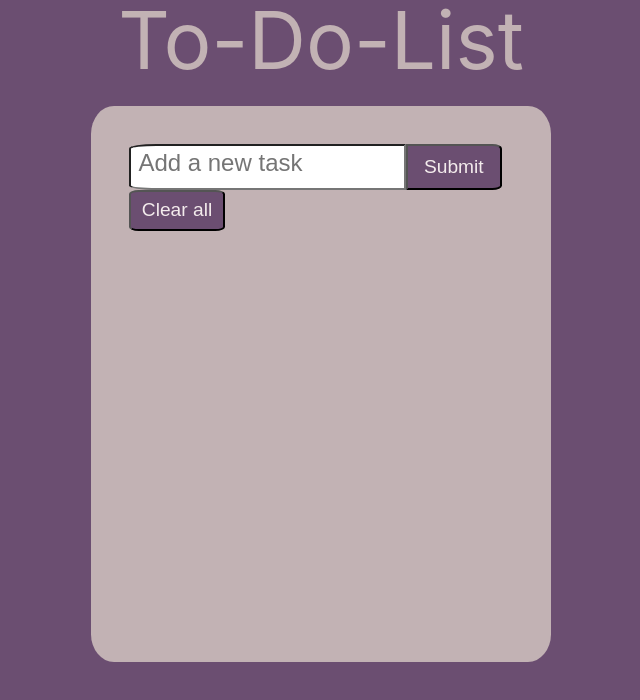
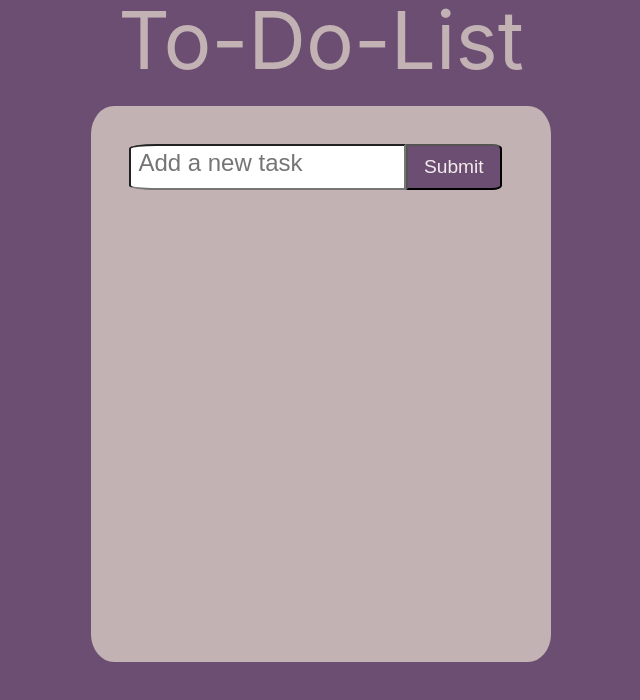
Before and after one commit to Owlynn/ToDoReact, a React (Create React App) app: page / in a window 1280 px wide. Shown: the top 700 px of the page, without its empty margins (319-959 px from the left). Built offline with nearby package versions, Linux system fonts and the light colour scheme.

Commit message:
avancement de clearallTasks

```diff
--- a/src/components/ListContainer/ListContainer.css
+++ b/src/components/ListContainer/ListContainer.css
@@ -64,3 +64,7 @@
   fieldset{
     margin-top: 5%;
   }
+
+  .hidden {
+    display:none;
+  }
--- a/src/components/ListContainer/ListContainer.js
+++ b/src/components/ListContainer/ListContainer.js
@@ -10,6 +10,7 @@ class ListContainer extends React.Component{
     this.state = {
         itemArray : [],
         userInput : "",
+        clearButton : 'hidden'
       }
 
       this.pushInArray = this.pushInArray.bind(this);
@@ -70,11 +71,17 @@ class ListContainer extends React.Component{
     }
 
     renderItem(e){
+
+      // if (!this.state.itemArray.length > 2) {
+      //   this.setState({clearButton : 'clear'})
+      // };
       return <ListItem key= {e.id} id ={e.id} label ={e.label} isChecked= {e.isChecked} checkTask = {this.checkTask} removeTask ={this.removeTask} />
+
     }
 
     handleUserInputChange(e) {
-      this.setState({ userInput: e.target.value });
+      this.setState({ userInput: e.target.value, clearButton : 'clear'});
+
     }
 
     render(){
@@ -94,7 +101,7 @@ class ListContainer extends React.Component{
               )
             }
 
-            <button className = 'clear' onClick = {()=> this.clearCheckedTasks()}>Clear all</button>
+            <button className = {this.state.clearButton} onClick = {()=> this.clearCheckedTasks()}>Clear all</button>
 
             </div>
         )
```
Lines whose indentation alone changed are shown as unchanged.
